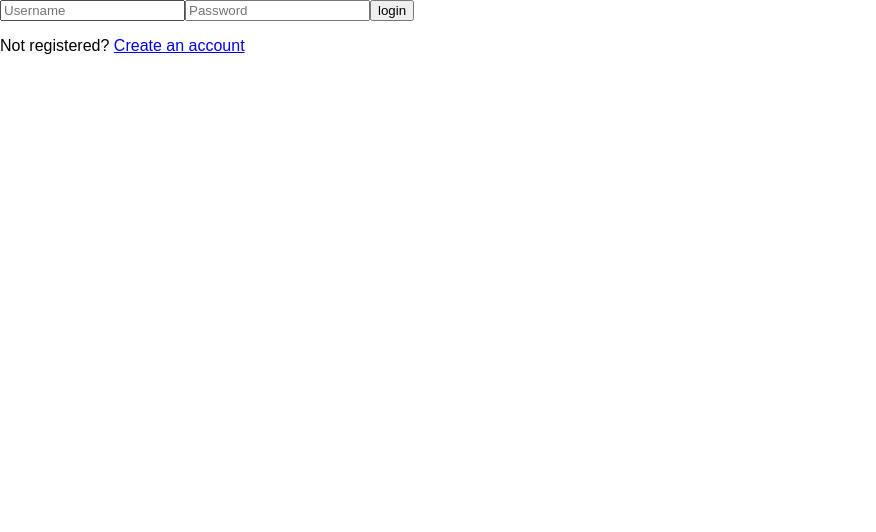
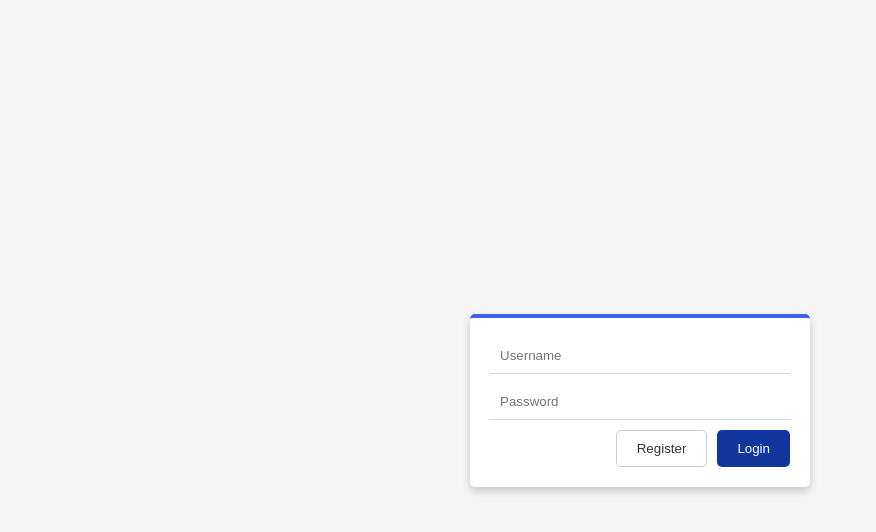
Before and after one commit to CastroFabio/mtg-app, a React (Create React App) app: page /signin in a window 1280 px wide. Shown: the top 532 px of the page, without its empty margins (0-876 px from the left). Built offline with nearby package versions, Linux system fonts and the light colour scheme.

Commit message:
Style Login e Register forms

```diff
--- a/src/components/signIn/signIn.component.jsx
+++ b/src/components/signIn/signIn.component.jsx
@@ -1,4 +1,5 @@
 import React, { useEffect, useState } from "react";
+import "./signIn.style.css";
 import {
   handleLogin,
   selectCurrentUserError,
@@ -7,7 +8,7 @@ import {
 } from "../../store/user/userSlice";
 import { useDispatch, useSelector } from "react-redux";
 
-import { Navigate } from "react-router-dom";
+import { Navigate, useNavigate } from "react-router-dom";
 
 const defaultFormFields = {
   username: "",
@@ -21,6 +22,7 @@ const Login = () => {
   const { username, password } = formFields;
 
   const dispatch = useDispatch();
+  const navigate = useNavigate();
 
   const handleSubmit = async (event) => {
     event.preventDefault();
@@ -46,9 +48,9 @@ const Login = () => {
   const currentUser = useSelector(selectCurrentUser);
 
   return (
-    <div className="login-page">
-      <div className="form">
-        <form className="login-form" onSubmit={handleSubmit}>
+    <div className="container">
+      <div className="card">
+        <form onSubmit={handleSubmit}>
           <input
             type="text"
             placeholder="Username"
@@ -65,10 +67,18 @@ const Login = () => {
             required
             onChange={handleChange}
           />
-          <button>login</button>
-          <p className="message">
-            Not registered? <a href="/signup">Create an account</a>
-          </p>
+          <div className="buttons">
+            <button
+              onClick={() => navigate("/signup")}
+              className="register-button"
+            >
+              Register
+            </button>
+            <button type="submit" className="login-button">
+              Login
+            </button>
+          </div>
+
           {currentUserError ? <p>{currentUserError}</p> : null}
 
           {currentUser && getFinishedUseEffect ? (
--- /dev/null
+++ b/src/components/signIn/signIn.style.css
@@ -0,0 +1,67 @@
+.container {
+  margin: 0;
+  padding: 0;
+  background: #f5f5f5;
+  display: flex;
+  justify-content: center;
+  align-items: center;
+  min-height: 100vh;
+  display: flex;
+  justify-content: center;
+  align-items: center;
+  height: 100%;
+}
+
+.card {
+  width: 300px;
+  background-color: #fff;
+  padding: 20px;
+  border-radius: 5px;
+  border-top: 4px solid var(--color-1);
+  box-shadow: 0 4px 8px rgba(0, 0, 0, 0.2);
+}
+
+form {
+  display: flex;
+  flex-direction: column;
+  gap: 10px;
+}
+
+input {
+  padding: 10px;
+  border: none;
+  background-color: transparent;
+  border-bottom: 1px solid var(--color-5);
+  color: var(--color-1);
+}
+
+.buttons {
+  display: flex;
+  justify-content: flex-end;
+  gap: 10px;
+}
+
+.login-button {
+  padding: 10px 20px;
+  background-color: var(--color-2);
+  color: #fff;
+  border: none;
+  border-radius: 5px;
+  cursor: pointer;
+}
+
+.register-button {
+  padding: 10px 20px;
+  background-color: #fff;
+  color: #333;
+  border: 1px solid #ccc;
+  border-radius: 5px;
+  cursor: pointer;
+}
+
+@media (max-width: 480px) {
+  .card {
+    width: 100%;
+    max-width: 300px;
+  }
+}
--- a/src/components/signUp/signUp.component.jsx
+++ b/src/components/signUp/signUp.component.jsx
@@ -1,4 +1,5 @@
-import React, { useState } from "react";
+import React, { useState, Fragment } from "react";
+import "../signIn/signIn.style.css";
 
 import { fazRequest } from "../../utils/client";
 
@@ -41,7 +42,8 @@ const SignUp = () => {
   };
 
   return (
-    <div>
+    <Fragment>
+      {/* <div>
       <h1>Cadastro</h1>
 
       <input
@@ -68,7 +70,47 @@ const SignUp = () => {
       onChange={handleChange}
       />
       <button onClick={handleSignUp}>Criar Cadastro</button>
+    </div> */}
+
+      <div className="container">
+        <div className="card">
+          <form onSubmit={handleSignUp}>
+            <input
+              type="text"
+              placeholder="Username"
+              name="username"
+              value={username}
+              required
+              onChange={handleChange}
+            />
+
+            <input
+              type="password"
+              placeholder="Password"
+              name="password"
+              value={password}
+              required
+              onChange={handleChange}
+            />
+
+            <input
+              type="password"
+              placeholder="Confirmar Password"
+              name="confirmPassword"
+              value={confirmPassword}
+              required
+              onChange={handleChange}
+            />
+
+            <div className="buttons">
+              <button type="submit" className="login-button">
+                Register
+              </button>
             </div>
+          </form>
+        </div>
+      </div>
+    </Fragment>
   );
 };
 
```
Lines whose indentation alone changed are shown as unchanged.
